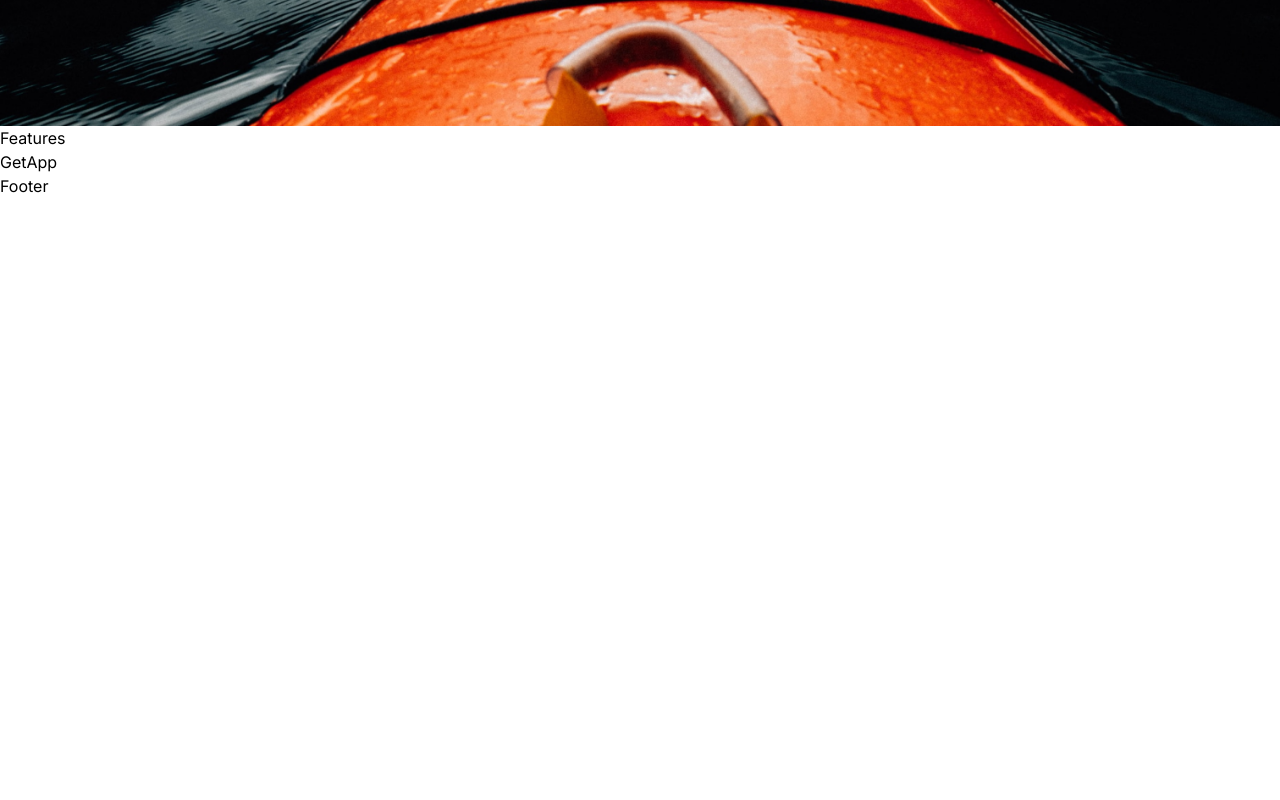
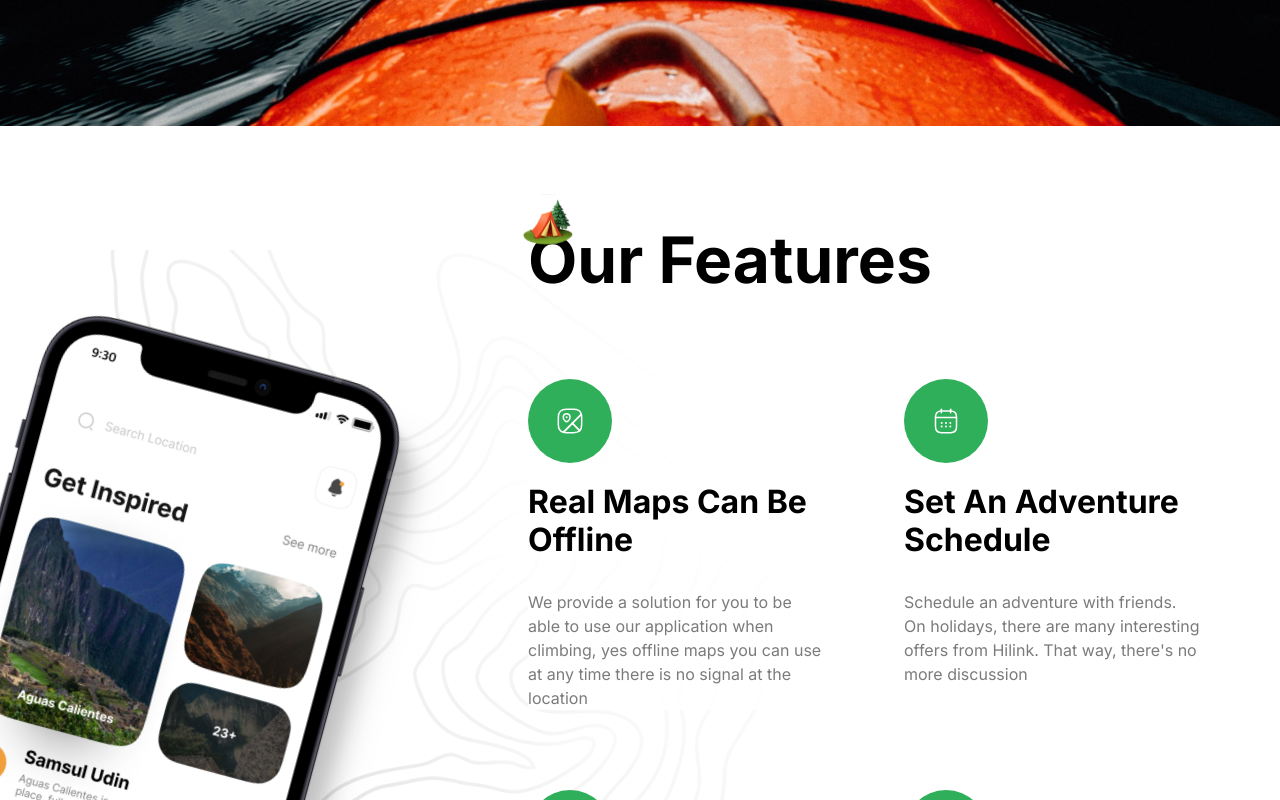
Before and after one commit to Steddyz/react-next-travel-app, a Next.js app: page / in a window 1280 px wide. Shown: the part 2480-3280 px from the top of the page. Before the commit the page ends 2678 px from the top, so only its background shows below. Built offline with nearby package versions, Linux system fonts and the light colour scheme.

Commit message:
add Features component

```diff
--- a/components/Features.tsx
+++ b/components/Features.tsx
@@ -1,7 +1,65 @@
+import { FEATURES } from "@/constants";
+import Image from "next/image";
 import React from "react";
 
+type FeatureItem = {
+  title: string;
+  description: string;
+  icon: string;
+};
+
 const Features = () => {
-  return <div>Features</div>;
+  return (
+    <section className=" flexCenter flex-col overflow-hidden bg-feature-bg bg-center bg-no-repeat py-24">
+      <div className=" flex max-container padding-container relative w-full justify-end">
+        <div className="flex flex-1 lg:min-h-[900px]">
+          <Image
+            src="/phone.png"
+            alt="phone"
+            width={440}
+            height={1000}
+            className="feature-phone"
+          />
+        </div>
+        <div className="z-20 flex w-full flex-col lg:w-[60%]">
+          <div className="relative">
+            <Image
+              src="/camp.svg"
+              alt="camp"
+              width={50}
+              height={50}
+              className="absolute left-[-5px] top-[-28px] w-10 lg:w-[50px]"
+            />
+            <h2 className="bold-40 lg:bold-64">Our Features</h2>
+          </div>
+          <ul className="mt-10 grid gap-10 md:grid-cols-2 lg:mt-20 lg:gap-20">
+            {FEATURES.map((feature) => (
+              <FeatureItem
+                key={feature.title}
+                title={feature.title}
+                description={feature.description}
+                icon={feature.icon}
+              />
+            ))}
+          </ul>
+        </div>
+      </div>
+    </section>
+  );
+};
+
+const FeatureItem = ({ title, description, icon }: FeatureItem) => {
+  return (
+    <li className="flex w-full flex-1 flex-col items-start">
+      <div className="rounded-full p-4 lg:p-7 bg-green-50">
+        <Image src={icon} alt="icon" width={28} height={28} />
+      </div>
+      <h2 className="bold-20 mt-5 lg:bold-32 capitalize">{title}</h2>
+      <p className="regular-16 mt-5 bg-white/80 text-gray-30 lg:mt-[30px] lg:bg-none">
+        {description}
+      </p>
+    </li>
+  );
 };
 
 export default Features;
```
